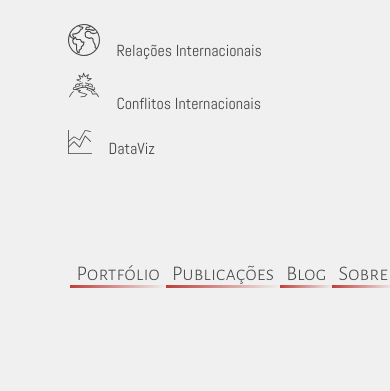
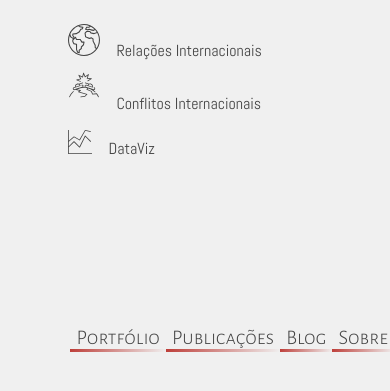
Before and after one commit to pedrodrocha/pedrodrocha.github.io, a plain HTML site: page index.html in a window 390 px wide. Shown: the part 117-508 px from the top of the page. Drawn offline with Linux system fonts and the light colour scheme; a web font is replaced by a local one.

Commit message:
responsive for mobile

```diff
--- a/style/hero.css
+++ b/style/hero.css
@@ -275,7 +275,7 @@ Start Important Part
     .blink-text-menu {
 
         font-size: 1.3rem;
-        margin-top: 6rem;
+        margin-top: 10rem;
     }
 
 }
```
